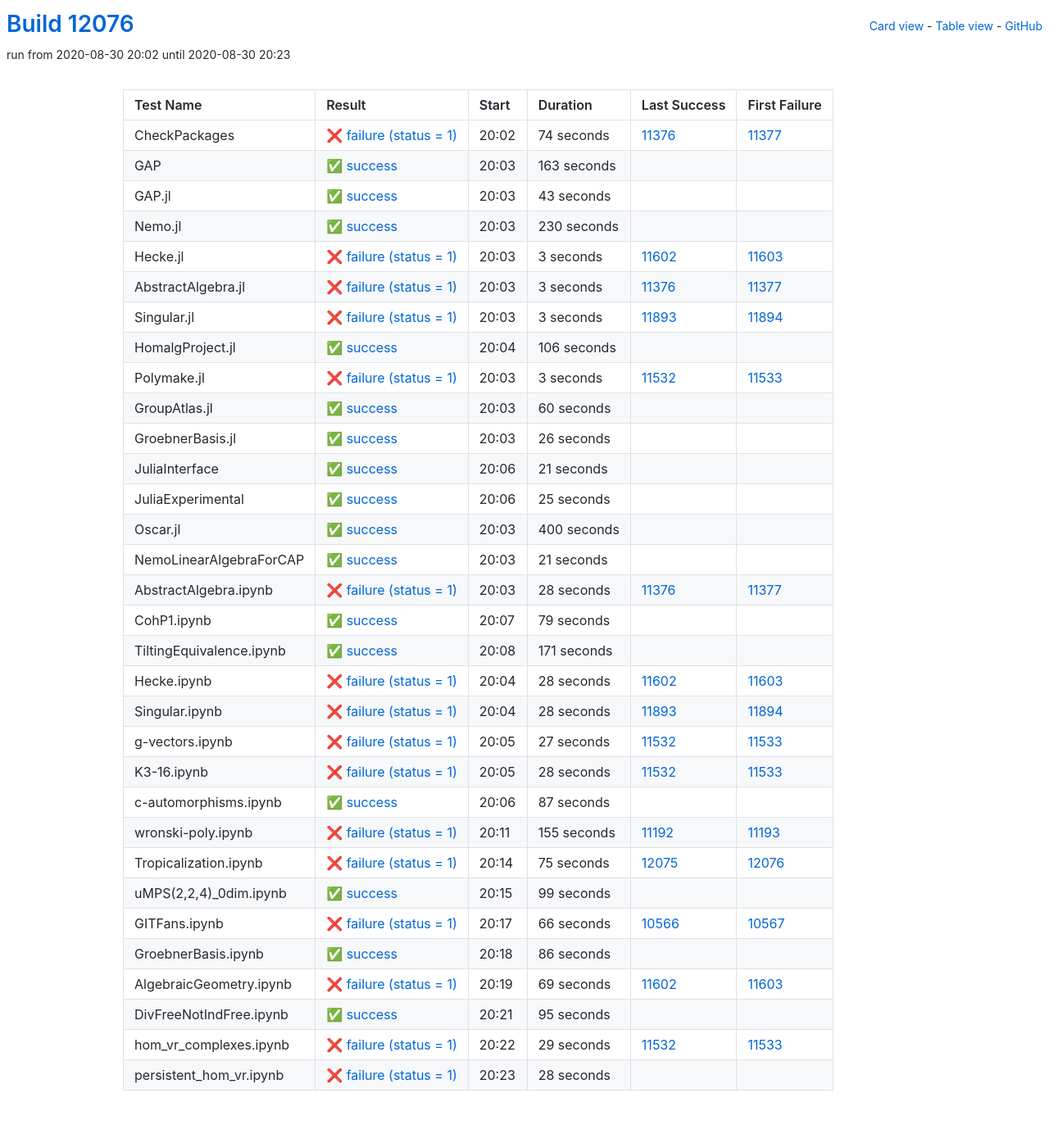
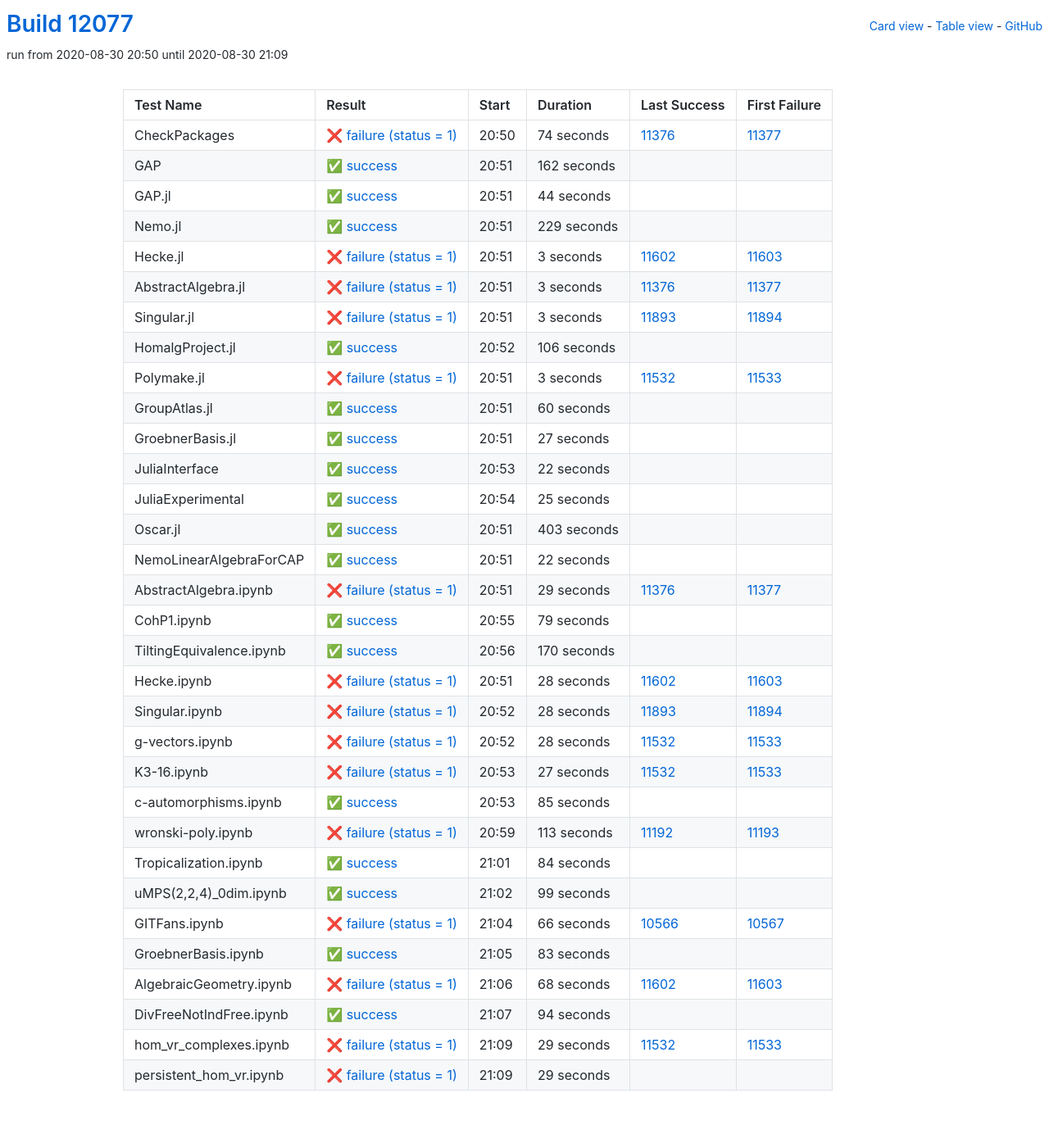
Before and after one commit to oscar-system/oscar-ci-status, a Jekyll site: the page built from table.html, in a window 1280 px wide. Shown: the whole page at 82% size. Built offline with Jekyll 4.4.1, drawn with Linux system fonts in a browser that asks for light colours.

Commit message:
Build #12077

```diff
--- a/_data/ci.yml
+++ b/_data/ci.yml
@@ -1,6 +1,6 @@
 ---
-build: 12076
-build_url: https://oscarci.mathematik.uni-kl.de/job/oscar/12076/
+build: 12077
+build_url: https://oscarci.mathematik.uni-kl.de/job/oscar/12077/
 job: oscar
 organization: oscar-system
 repo: oscar-ci-status
@@ -8,8 +8,8 @@
 tests:
 - name: CheckPackages
   id: checkpackages
-  log: https://oscarci.mathematik.uni-kl.de/job/oscar/12076/artifact/logs/build-12076/CheckPackages.log
-  start: 2020-08-30 20:02
+  log: https://oscarci.mathematik.uni-kl.de/job/oscar/12077/artifact/logs/build-12077/CheckPackages.log
+  start: 2020-08-30 20:50
   success: false
   exitcode: 1
   status: failure
@@ -20,44 +20,44 @@
   first_failure_url: https://oscarci.mathematik.uni-kl.de/job/oscar/11377/
 - name: GAP
   id: gap
-  log: https://oscarci.mathematik.uni-kl.de/job/oscar/12076/artifact/logs/build-12076/GAP.log
-  start: 2020-08-30 20:03
+  log: https://oscarci.mathematik.uni-kl.de/job/oscar/12077/artifact/logs/build-12077/GAP.log
+  start: 2020-08-30 20:51
   success: true
   exitcode: 0
   status: success
-  duration: 163
+  duration: 162
   last_success: false
   last_success_url:
   first_failure: false
   first_failure_url:
 - name: GAP.jl
   id: gap-jl
-  log: https://oscarci.mathematik.uni-kl.de/job/oscar/12076/artifact/logs/build-12076/GAP.jl.log
-  start: 2020-08-30 20:03
+  log: https://oscarci.mathematik.uni-kl.de/job/oscar/12077/artifact/logs/build-12077/GAP.jl.log
+  start: 2020-08-30 20:51
   success: true
   exitcode: 0
   status: success
-  duration: 43
+  duration: 44
   last_success: false
   last_success_url:
   first_failure: false
   first_failure_url:
 - name: Nemo.jl
   id: nemo-jl
-  log: https://oscarci.mathematik.uni-kl.de/job/oscar/12076/artifact/logs/build-12076/Nemo.jl.log
-  start: 2020-08-30 20:03
+  log: https://oscarci.mathematik.uni-kl.de/job/oscar/12077/artifact/logs/build-12077/Nemo.jl.log
+  start: 2020-08-30 20:51
   success: true
   exitcode: 0
   status: success
-  duration: 230
+  duration: 229
   last_success: false
   last_success_url:
   first_failure: false
   first_failure_url:
 - name: Hecke.jl
   id: hecke-jl
-  log: https://oscarci.mathematik.uni-kl.de/job/oscar/12076/artifact/logs/build-12076/Hecke.jl.log
-  start: 2020-08-30 20:03
+  log: https://oscarci.mathematik.uni-kl.de/job/oscar/12077/artifact/logs/build-12077/Hecke.jl.log
+  start: 2020-08-30 20:51
   success: false
   exitcode: 1
   status: failure
@@ -68,8 +68,8 @@
   first_failure_url: https://oscarci.mathematik.uni-kl.de/job/oscar/11603/
 - name: AbstractAlgebra.jl
   id: abstractalgebra-jl
-  log: https://oscarci.mathematik.uni-kl.de/job/oscar/12076/artifact/logs/build-12076/AbstractAlgebra.jl.log
-  start: 2020-08-30 20:03
+  log: https://oscarci.mathematik.uni-kl.de/job/oscar/12077/artifact/logs/build-12077/AbstractAlgebra.jl.log
+  start: 2020-08-30 20:51
   success: false
   exitcode: 1
   status: failure
@@ -80,8 +80,8 @@
   first_failure_url: https://oscarci.mathematik.uni-kl.de/job/oscar/11377/
 - name: Singular.jl
   id: singular-jl
-  log: https://oscarci.mathematik.uni-kl.de/job/oscar/12076/artifact/logs/build-12076/Singular.jl.log
-  start: 2020-08-30 20:03
+  log: https://oscarci.mathematik.uni-kl.de/job/oscar/12077/artifact/logs/build-12077/Singular.jl.log
+  start: 2020-08-30 20:51
   success: false
   exitcode: 1
   status: failure
@@ -92,8 +92,8 @@
   first_failure_url: https://oscarci.mathematik.uni-kl.de/job/oscar/11894/
 - name: HomalgProject.jl
   id: homalgproject-jl
-  log: https://oscarci.mathematik.uni-kl.de/job/oscar/12076/artifact/logs/build-12076/HomalgProject.jl.log
-  start: 2020-08-30 20:04
+  log: https://oscarci.mathematik.uni-kl.de/job/oscar/12077/artifact/logs/build-12077/HomalgProject.jl.log
+  start: 2020-08-30 20:52
   success: true
   exitcode: 0
   status: success
@@ -104,8 +104,8 @@
   first_failure_url:
 - name: Polymake.jl
   id: polymake-jl
-  log: https://oscarci.mathematik.uni-kl.de/job/oscar/12076/artifact/logs/build-12076/Polymake.jl.log
-  start: 2020-08-30 20:03
+  log: https://oscarci.mathematik.uni-kl.de/job/oscar/12077/artifact/logs/build-12077/Polymake.jl.log
+  start: 2020-08-30 20:51
   success: false
   exitcode: 1
   status: failure
@@ -116,8 +116,8 @@
   first_failure_url: https://oscarci.mathematik.uni-kl.de/job/oscar/11533/
 - name: GroupAtlas.jl
   id: groupatlas-jl
-  log: https://oscarci.mathematik.uni-kl.de/job/oscar/12076/artifact/logs/build-12076/GroupAtlas.jl.log
-  start: 2020-08-30 20:03
+  log: https://oscarci.mathematik.uni-kl.de/job/oscar/12077/artifact/logs/build-12077/GroupAtlas.jl.log
+  start: 2020-08-30 20:51
   success: true
   exitcode: 0
   status: success
@@ -128,32 +128,32 @@
   first_failure_url:
 - name: GroebnerBasis.jl
   id: groebnerbasis-jl
-  log: https://oscarci.mathematik.uni-kl.de/job/oscar/12076/artifact/logs/build-12076/GroebnerBasis.jl.log
-  start: 2020-08-30 20:03
+  log: https://oscarci.mathematik.uni-kl.de/job/oscar/12077/artifact/logs/build-12077/GroebnerBasis.jl.log
+  start: 2020-08-30 20:51
   success: true
   exitcode: 0
   status: success
-  duration: 26
+  duration: 27
   last_success: false
   last_success_url:
   first_failure: false
   first_failure_url:
 - name: JuliaInterface
   id: juliainterface
-  log: https://oscarci.mathematik.uni-kl.de/job/oscar/12076/artifact/logs/build-12076/JuliaInterface.log
-  start: 2020-08-30 20:06
+  log: https://oscarci.mathematik.uni-kl.de/job/oscar/12077/artifact/logs/build-12077/JuliaInterface.log
+  start: 2020-08-30 20:53
   success: true
   exitcode: 0
   status: success
-  duration: 21
+  duration: 22
   last_success: false
   last_success_url:
   first_failure: false
   first_failure_url:
 - name: JuliaExperimental
   id: juliaexperimental
-  log: https://oscarci.mathematik.uni-kl.de/job/oscar/12076/artifact/logs/build-12076/JuliaExperimental.log
-  start: 2020-08-30 20:06
+  log: https://oscarci.mathematik.uni-kl.de/job/oscar/12077/artifact/logs/build-12077/JuliaExperimental.log
+  start: 2020-08-30 20:54
   success: true
   exitcode: 0
   status: success
@@ -164,44 +164,44 @@
   first_failure_url:
 - name: Oscar.jl
   id: oscar-jl
-  log: https://oscarci.mathematik.uni-kl.de/job/oscar/12076/artifact/logs/build-12076/Oscar.jl.log
-  start: 2020-08-30 20:03
+  log: https://oscarci.mathematik.uni-kl.de/job/oscar/12077/artifact/logs/build-12077/Oscar.jl.log
+  start: 2020-08-30 20:51
   success: true
   exitcode: 0
   status: success
-  duration: 400
+  duration: 403
   last_success: false
   last_success_url:
   first_failure: false
   first_failure_url:
 - name: NemoLinearAlgebraForCAP
   id: nemolinearalgebraforcap
-  log: https://oscarci.mathematik.uni-kl.de/job/oscar/12076/artifact/logs/build-12076/NemoLinearAlgebraForCAP.log
-  start: 2020-08-30 20:03
+  log: https://oscarci.mathematik.uni-kl.de/job/oscar/12077/artifact/logs/build-12077/NemoLinearAlgebraForCAP.log
+  start: 2020-08-30 20:51
   success: true
   exitcode: 0
   status: success
-  duration: 21
+  duration: 22
   last_success: false
   last_success_url:
   first_failure: false
   first_failure_url:
 - name: AbstractAlgebra.ipynb
   id: abstractalgebra-ipynb
-  log: https://oscarci.mathematik.uni-kl.de/job/oscar/12076/artifact/logs/build-12076/AbstractAlgebra.ipynb.log
-  start: 2020-08-30 20:03
+  log: https://oscarci.mathematik.uni-kl.de/job/oscar/12077/artifact/logs/build-12077/AbstractAlgebra.ipynb.log
+  start: 2020-08-30 20:51
   success: false
   exitcode: 1
   status: failure
-  duration: 28
+  duration: 29
   last_success: 11376
   last_success_url: https://oscarci.mathematik.uni-kl.de/job/oscar/11376/
   first_failure: 11377
   first_failure_url: https://oscarci.mathematik.uni-kl.de/job/oscar/11377/
 - name: CohP1.ipynb
   id: cohp1-ipynb
-  log: https://oscarci.mathematik.uni-kl.de/job/oscar/12076/artifact/logs/build-12076/CohP1.ipynb.log
-  start: 2020-08-30 20:07
+  log: https://oscarci.mathematik.uni-kl.de/job/oscar/12077/artifact/logs/build-12077/CohP1.ipynb.log
+  start: 2020-08-30 20:55
   success: true
   exitcode: 0
   status: success
@@ -212,20 +212,20 @@
   first_failure_url:
 - name: TiltingEquivalence.ipynb
   id: tiltingequivalence-ipynb
-  log: https://oscarci.mathematik.uni-kl.de/job/oscar/12076/artifact/logs/build-12076/TiltingEquivalence.ipynb.log
-  start: 2020-08-30 20:08
+  log: https://oscarci.mathematik.uni-kl.de/job/oscar/12077/artifact/logs/build-12077/TiltingEquivalence.ipynb.log
+  start: 2020-08-30 20:56
   success: true
   exitcode: 0
   status: success
-  duration: 171
+  duration: 170
   last_success: false
   last_success_url:
   first_failure: false
   first_failure_url:
 - name: Hecke.ipynb
   id: hecke-ipynb
-  log: https://oscarci.mathematik.uni-kl.de/job/oscar/12076/artifact/logs/build-12076/Hecke.ipynb.log
-  start: 2020-08-30 20:04
+  log: https://oscarci.mathematik.uni-kl.de/job/oscar/12077/artifact/logs/build-12077/Hecke.ipynb.log
+  start: 2020-08-30 20:51
   success: false
   exitcode: 1
   status: failure
@@ -236,8 +236,8 @@
   first_failure_url: https://oscarci.mathematik.uni-kl.de/job/oscar/11603/
 - name: Singular.ipynb
   id: singular-ipynb
-  log: https://oscarci.mathematik.uni-kl.de/job/oscar/12076/artifact/logs/build-12076/Singular.ipynb.log
-  start: 2020-08-30 20:04
+  log: https://oscarci.mathematik.uni-kl.de/job/oscar/12077/artifact/logs/build-12077/Singular.ipynb.log
+  start: 2020-08-30 20:52
   success: false
   exitcode: 1
   status: failure
@@ -248,8 +248,20 @@
   first_failure_url: https://oscarci.mathematik.uni-kl.de/job/oscar/11894/
 - name: g-vectors.ipynb
   id: g-vectors-ipynb
-  log: https://oscarci.mathematik.uni-kl.de/job/oscar/12076/artifact/logs/build-12076/g-vectors.ipynb.log
-  start: 2020-08-30 20:05
+  log: https://oscarci.mathematik.uni-kl.de/job/oscar/12077/artifact/logs/build-12077/g-vectors.ipynb.log
+  start: 2020-08-30 20:52
+  success: false
+  exitcode: 1
+  status: failure
+  duration: 28
+  last_success: 11532
+  last_success_url: https://oscarci.mathematik.uni-kl.de/job/oscar/11532/
+  first_failure: 11533
+  first_failure_url: https://oscarci.mathematik.uni-kl.de/job/oscar/11533/
+- name: K3-16.ipynb
+  id: k3-16-ipynb
+  log: https://oscarci.mathematik.uni-kl.de/job/oscar/12077/artifact/logs/build-12077/K3-16.ipynb.log
+  start: 2020-08-30 20:53
   success: false
   exitcode: 1
   status: failure
@@ -258,58 +270,46 @@
   last_success_url: https://oscarci.mathematik.uni-kl.de/job/oscar/11532/
   first_failure: 11533
   first_failure_url: https://oscarci.mathematik.uni-kl.de/job/oscar/11533/
-- name: K3-16.ipynb
-  id: k3-16-ipynb
-  log: https://oscarci.mathematik.uni-kl.de/job/oscar/12076/artifact/logs/build-12076/K3-16.ipynb.log
-  start: 2020-08-30 20:05
-  success: false
-  exitcode: 1
-  status: failure
-  duration: 28
-  last_success: 11532
-  last_success_url: https://oscarci.mathematik.uni-kl.de/job/oscar/11532/
-  first_failure: 11533
-  first_failure_url: https://oscarci.mathematik.uni-kl.de/job/oscar/11533/
 - name: c-automorphisms.ipynb
   id: c-automorphisms-ipynb
-  log: https://oscarci.mathematik.uni-kl.de/job/oscar/12076/artifact/logs/build-12076/c-automorphisms.ipynb.log
-  start: 2020-08-30 20:06
+  log: https://oscarci.mathematik.uni-kl.de/job/oscar/12077/artifact/logs/build-12077/c-automorphisms.ipynb.log
+  start: 2020-08-30 20:53
   success: true
   exitcode: 0
   status: success
-  duration: 87
+  duration: 85
   last_success: false
   last_success_url:
   first_failure: false
   first_failure_url:
 - name: wronski-poly.ipynb
   id: wronski-poly-ipynb
-  log: https://oscarci.mathematik.uni-kl.de/job/oscar/12076/artifact/logs/build-12076/wronski-poly.ipynb.log
-  start: 2020-08-30 20:11
+  log: https://oscarci.mathematik.uni-kl.de/job/oscar/12077/artifact/logs/build-12077/wronski-poly.ipynb.log
+  start: 2020-08-30 20:59
   success: false
   exitcode: 1
   status: failure
-  duration: 155
+  duration: 113
   last_success: 11192
   last_success_url: https://oscarci.mathematik.uni-kl.de/job/oscar/11192/
   first_failure: 11193
   first_failure_url: https://oscarci.mathematik.uni-kl.de/job/oscar/11193/
 - name: Tropicalization.ipynb
   id: tropicalization-ipynb
-  log: https://oscarci.mathematik.uni-kl.de/job/oscar/12076/artifact/logs/build-12076/Tropicalization.ipynb.log
-  start: 2020-08-30 20:14
-  success: false
-  exitcode: 1
-  status: failure
-  duration: 75
-  last_success: 12075
-  last_success_url: https://oscarci.mathematik.uni-kl.de/job/oscar/12075/
-  first_failure: 12076
-  first_failure_url: https://oscarci.mathematik.uni-kl.de/job/oscar/12076/
+  log: https://oscarci.mathematik.uni-kl.de/job/oscar/12077/artifact/logs/build-12077/Tropicalization.ipynb.log
+  start: 2020-08-30 21:01
+  success: true
+  exitcode: 0
+  status: success
+  duration: 84
+  last_success: false
+  last_success_url:
+  first_failure: false
+  first_failure_url:
 - name: uMPS(2,2,4)_0dim.ipynb
   id: umps-2-2-4-0dim-ipynb
-  log: https://oscarci.mathematik.uni-kl.de/job/oscar/12076/artifact/logs/build-12076/uMPS-2-2-4-_0dim.ipynb.log
-  start: 2020-08-30 20:15
+  log: https://oscarci.mathematik.uni-kl.de/job/oscar/12077/artifact/logs/build-12077/uMPS-2-2-4-_0dim.ipynb.log
+  start: 2020-08-30 21:02
   success: true
   exitcode: 0
   status: success
@@ -320,8 +320,8 @@
   first_failure_url:
 - name: GITFans.ipynb
   id: gitfans-ipynb
-  log: https://oscarci.mathematik.uni-kl.de/job/oscar/12076/artifact/logs/build-12076/GITFans.ipynb.log
-  start: 2020-08-30 20:17
+  log: https://oscarci.mathematik.uni-kl.de/job/oscar/12077/artifact/logs/build-12077/GITFans.ipynb.log
+  start: 2020-08-30 21:04
   success: false
   exitcode: 1
   status: failure
@@ -332,44 +332,44 @@
   first_failure_url: https://oscarci.mathematik.uni-kl.de/job/oscar/10567/
 - name: GroebnerBasis.ipynb
   id: groebnerbasis-ipynb
-  log: https://oscarci.mathematik.uni-kl.de/job/oscar/12076/artifact/logs/build-12076/GroebnerBasis.ipynb.log
-  start: 2020-08-30 20:18
+  log: https://oscarci.mathematik.uni-kl.de/job/oscar/12077/artifact/logs/build-12077/GroebnerBasis.ipynb.log
+  start: 2020-08-30 21:05
   success: true
   exitcode: 0
   status: success
-  duration: 86
+  duration: 83
   last_success: false
   last_success_url:
   first_failure: false
   first_failure_url:
 - name: AlgebraicGeometry.ipynb
   id: algebraicgeometry-ipynb
-  log: https://oscarci.mathematik.uni-kl.de/job/oscar/12076/artifact/logs/build-12076/AlgebraicGeometry.ipynb.log
-  start: 2020-08-30 20:19
+  log: https://oscarci.mathematik.uni-kl.de/job/oscar/12077/artifact/logs/build-12077/AlgebraicGeometry.ipynb.log
+  start: 2020-08-30 21:06
   success: false
   exitcode: 1
   status: failure
-  duration: 69
+  duration: 68
   last_success: 11602
   last_success_url: https://oscarci.mathematik.uni-kl.de/job/oscar/11602/
   first_failure: 11603
   first_failure_url: https://oscarci.mathematik.uni-kl.de/job/oscar/11603/
 - name: DivFreeNotIndFree.ipynb
   id: divfreenotindfree-ipynb
-  log: https://oscarci.mathematik.uni-kl.de/job/oscar/12076/artifact/logs/build-12076/DivFreeNotIndFree.ipynb.log
-  start: 2020-08-30 20:21
+  log: https://oscarci.mathematik.uni-kl.de/job/oscar/12077/artifact/logs/build-12077/DivFreeNotIndFree.ipynb.log
+  start: 2020-08-30 21:07
   success: true
   exitcode: 0
   status: success
-  duration: 95
+  duration: 94
   last_success: false
   last_success_url:
   first_failure: false
   first_failure_url:
 - name: hom_vr_complexes.ipynb
   id: hom-vr-complexes-ipynb
-  log: https://oscarci.mathematik.uni-kl.de/job/oscar/12076/artifact/logs/build-12076/hom_vr_complexes.ipynb.log
-  start: 2020-08-30 20:22
+  log: https://oscarci.mathematik.uni-kl.de/job/oscar/12077/artifact/logs/build-12077/hom_vr_complexes.ipynb.log
+  start: 2020-08-30 21:09
   success: false
   exitcode: 1
   status: failure
@@ -380,12 +380,12 @@
   first_failure_url: https://oscarci.mathematik.uni-kl.de/job/oscar/11533/
 - name: persistent_hom_vr.ipynb
   id: persistent-hom-vr-ipynb
-  log: https://oscarci.mathematik.uni-kl.de/job/oscar/12076/artifact/logs/build-12076/persistent_hom_vr.ipynb.log
-  start: 2020-08-30 20:23
+  log: https://oscarci.mathematik.uni-kl.de/job/oscar/12077/artifact/logs/build-12077/persistent_hom_vr.ipynb.log
+  start: 2020-08-30 21:09
   success: false
   exitcode: 1
   status: failure
-  duration: 28
+  duration: 29
   last_success: false
   last_success_url:
   first_failure: false
```
Also changed, not shown: README.md.
